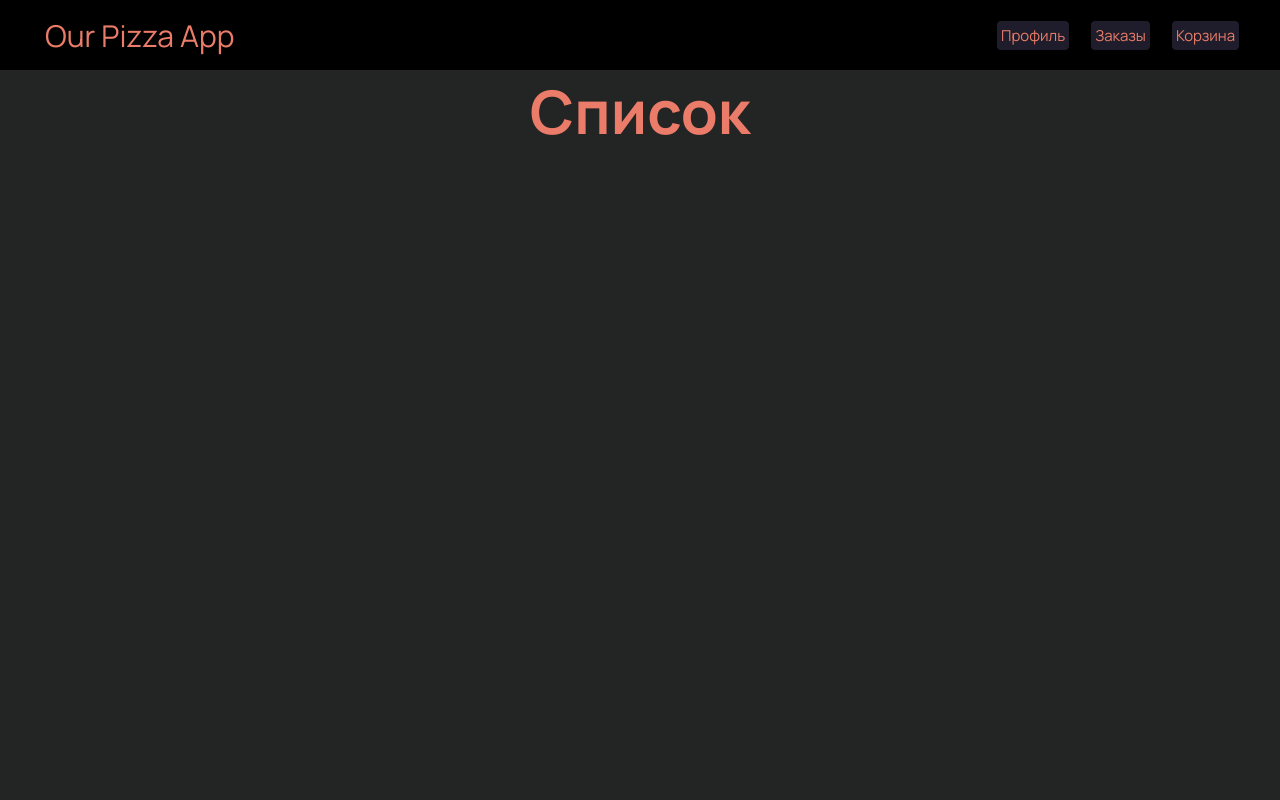
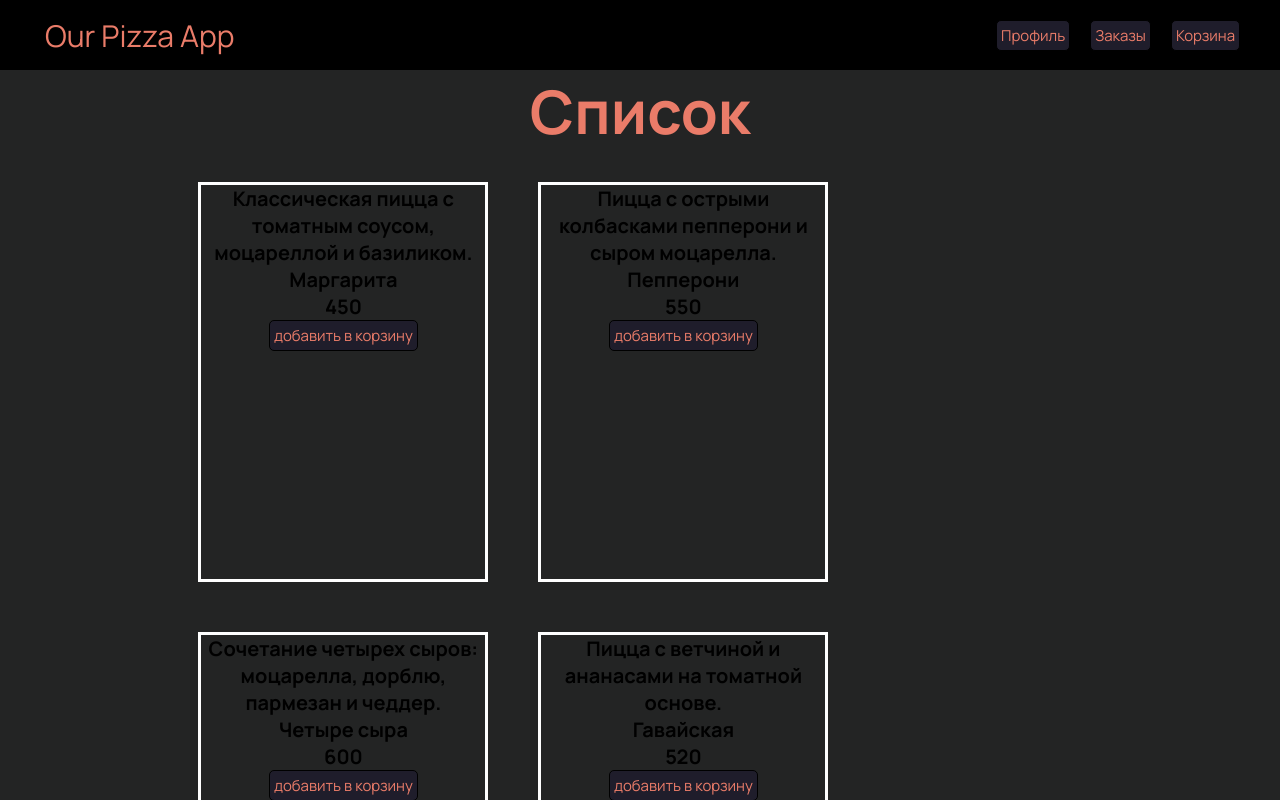
Before and after one commit to kash1ma/py-tauri-practice, a React (Vite) app in the folder frontend/: page /pizzaList in a window 1280 px wide. Shown: the top 800 px of the page. Built offline with nearby package versions, Linux system fonts and the light colour scheme; the HTML template or start-up script is replaced by a standard one.

Commit message:
pizza card

```diff
--- a/frontend/package.json
+++ b/frontend/package.json
@@ -14,7 +14,9 @@
     "@tauri-apps/plugin-opener": "^2",
     "react": "^18.3.1",
     "react-dom": "^18.3.1",
-    "react-router-dom": "^7.5.1"
+    "react-redux": "^9.2.0",
+    "react-router-dom": "^7.5.1",
+    "redux": "^5.0.1"
   },
   "devDependencies": {
     "@tauri-apps/cli": "^2",
--- /dev/null
+++ b/frontend/src/components/PizzaCard/PizzaCard.module.css
@@ -0,0 +1,11 @@
+.pizza_card {
+    text-align: center;
+    display: flex;
+    flex-direction: column;
+    flex-wrap: nowrap;
+    align-items: center;
+    font-size: 20px;
+    height: 400px;
+    max-width: 290px;
+    border: 3px solid white;
+}
--- /dev/null
+++ b/frontend/src/components/PizzaCard/PizzaCard.tsx
@@ -0,0 +1,21 @@
+import { FC } from 'react'
+import { IPizza } from '../../fakedata/data'
+import styles from "./PizzaCard.module.css"
+import Button from '../../ui/Button/Button'
+
+type PizzaCardProps = {
+    pizza: IPizza
+}
+
+const PizzaCard: FC<PizzaCardProps> = ({pizza}) => {
+  return (
+    <div className={styles.pizza_card}>
+      <p>{pizza.decription}</p>
+      <p>{pizza.name}</p>
+      <p>{pizza.price}</p>
+      <Button text='добавить в корзину'/>
+    </div>
+  )
+}
+
+export default PizzaCard
--- a/frontend/src/components/modalCart/ModalCart.module.css
+++ b/frontend/src/components/modalCart/ModalCart.module.css
@@ -1,13 +1,11 @@
 @keyframes showModal {
-    0% {
-        opacity: 0;
-    } 50% {
-        opacity: 0.5;
-    } 100% {
-        opacity: 1;
-    }
+  0% {
+    transform: translateX(100%);
+  }
+  100% {
+    transform: translateX(0);
+  }
 }
-
 
 .modalOverlay {
   position: fixed;
@@ -32,12 +30,12 @@
 
 .modalContainer {
   background: #fff;
-  width: 400px;
+  width: 800px;
   height: 80vh;
-  box-shadow: -2px 0 8px rgba(0, 0, 0, 0.2);
+  margin: 0 auto;
   position: relative;
   border-radius: 10px;
-  animation: showModal 1s ease-in;
+  animation: showModal 0.5s ease-in;
 }
 
 .open .modalContainer {
--- /dev/null
+++ b/frontend/src/fakedata/data.ts
@@ -0,0 +1,101 @@
+export interface IPizza {
+    id: number;
+    name: string;
+    price: number;
+    decription: string;
+  }
+
+  const pizzas: IPizza[] = [
+    {
+      id: 1,
+      name: "Маргарита",
+      price: 450,
+      decription: "Классическая пицца с томатным соусом, моцареллой и базиликом.",
+    },
+    {
+      id: 2,
+      name: "Пепперони",
+      price: 550,
+      decription: "Пицца с острыми колбасками пепперони и сыром моцарелла.",
+    },
+    {
+      id: 3,
+      name: "Четыре сыра",
+      price: 600,
+      decription: "Сочетание четырех сыров: моцарелла, дорблю, пармезан и чеддер.",
+    },
+    {
+      id: 4,
+      name: "Гавайская",
+      price: 520,
+      decription: "Пицца с ветчиной и ананасами на томатной основе.",
+    },
+    {
+      id: 5,
+      name: "Мясная",
+      price: 650,
+      decription: "Пицца с говядиной, ветчиной, беконом и охотничьими колбасками.",
+    },
+    {
+      id: 6,
+      name: "Вегетарианская",
+      price: 500,
+      decription: "Пицца с болгарским перцем, томатами, оливками и шампиньонами.",
+    },
+    {
+      id: 7,
+      name: "Барбекю",
+      price: 670,
+      decription: "Пицца с курицей, беконом, луком и соусом барбекю.",
+    },
+    {
+      id: 8,
+      name: "Морская",
+      price: 700,
+      decription: "Пицца с креветками, кальмарами, мидиями и чесночным соусом.",
+    },
+    {
+      id: 9,
+      name: "Острый мексиканец",
+      price: 620,
+      decription: "Пицца с острым перцем халапеньо, фаршем и кукурузой.",
+    },
+    {
+      id: 10,
+      name: "Грибная",
+      price: 530,
+      decription: "Пицца с шампиньонами, луком и сливочным соусом.",
+    },
+    {
+      id: 11,
+      name: "Цыпленок ранч",
+      price: 640,
+      decription: "Пицца с курицей, томатами, луком и соусом ранч.",
+    },
+    {
+      id: 12,
+      name: "Прошутто",
+      price: 690,
+      decription: "Пицца с прошутто, рукколой и пармезаном.",
+    },
+    {
+      id: 13,
+      name: "Карбонара",
+      price: 660,
+      decription: "Пицца с беконом, сливочным соусом, яйцом и сыром.",
+    },
+    {
+      id: 14,
+      name: "Трюфельная",
+      price: 800,
+      decription: "Пицца с трюфельным маслом, грибами и сыром страчателла.",
+    },
+    {
+      id: 15,
+      name: "Неаполитанская",
+      price: 590,
+      decription: "Пицца с томатами, моцареллой, анчоусами и каперсами.",
+    },
+  ];
+
+  export default pizzas;
--- a/frontend/src/pages/main/MainPage.module.css
+++ b/frontend/src/pages/main/MainPage.module.css
@@ -0,0 +1,9 @@
+.pizza_container {
+    margin-top: 30px;
+    display: flex;
+    flex-wrap: wrap;
+    justify-content: flex-start;
+    align-items: center;
+    width: 69%;
+    gap: 50px;
+}
--- a/frontend/src/pages/main/MainPage.tsx
+++ b/frontend/src/pages/main/MainPage.tsx
@@ -1,8 +1,16 @@
+import PizzaCard from "../../components/PizzaCard/PizzaCard";
+import pizzas from "../../fakedata/data";
+import styles from "./MainPage.module.css"
+
 const MainPage = () => {
   return (
-    <div>
+    <div style={{display:"flex", justifyContent:"center", alignItems:"center", flexDirection: "column", width: "100%"}}>
       <p style={{textAlign: "center", fontSize: 60 , color: "#ea7c69"}}>Список</p>
-
+      <div className={styles.pizza_container}>
+      {pizzas.map((pizza) => (
+       <PizzaCard key={pizza.id} pizza={pizza}/>
+      ))}
+      </div>
     </div>
   );
 };
```
Also changed, not shown: 1 other file (tests, documents, lock files or other folders).
